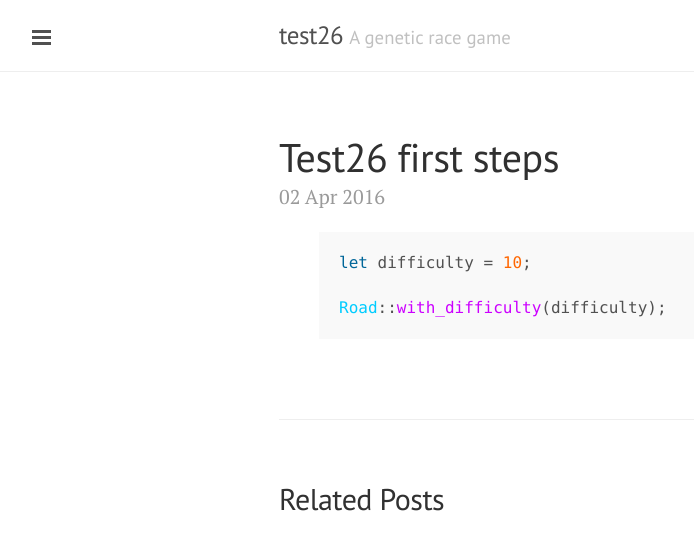
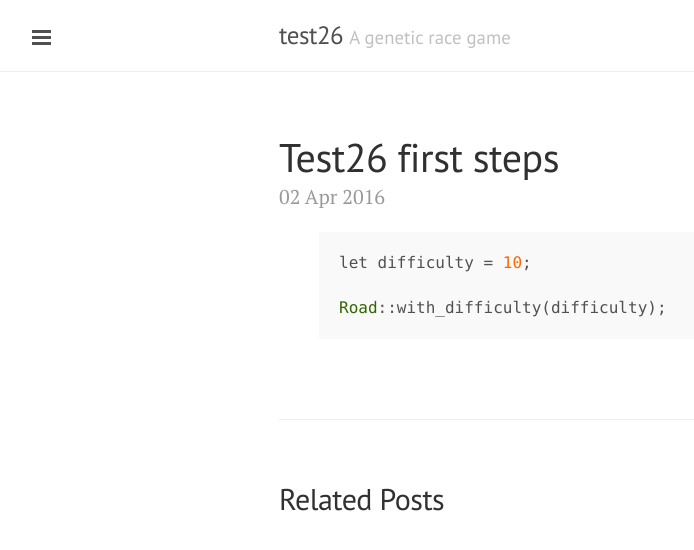
Before and after one commit to Kerollmops/Kerosene2000.github.io, a Jekyll site: the page built from _posts/2016-04-02-test26-first-steps.markdown, in a window 1280 px wide. Shown: the top 550 px of the page, without its empty margins (1-695 px from the left). Built offline with Jekyll 4.4.1, drawn with Linux system fonts in a browser that asks for light colours.

Commit message:
Post update: Test26 first steps

```diff
--- a/_posts/2016-04-02-test26-first-steps.markdown
+++ b/_posts/2016-04-02-test26-first-steps.markdown
@@ -3,7 +3,7 @@ published: true
 title: Test26 first steps
 layout: post
 ---
-{% highlight rust %}
+{% highlight ruby %}
 let difficulty = 10;
 
 Road::with_difficulty(difficulty);
```
